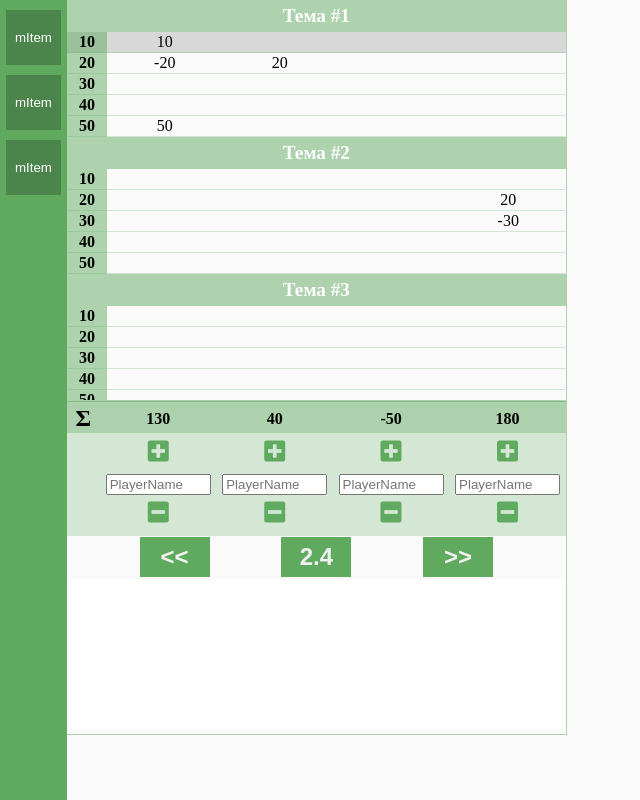
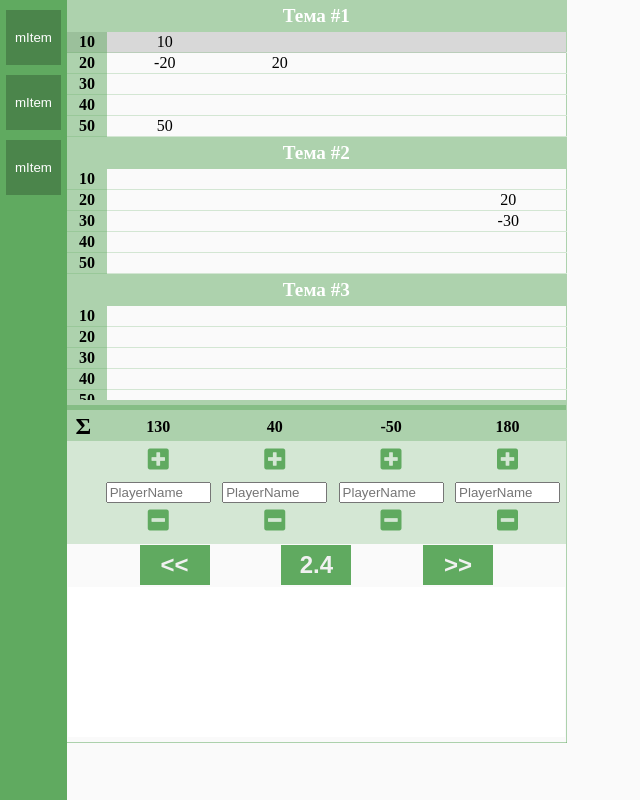
Before and after one commit to eXConf/sigma-x-react, a React app: page / in a window 1280 px wide. Shown: the whole page, without its empty margins (0-640 px from the left). Built offline with nearby package versions, Linux system fonts and the light colour scheme.

Commit message:
bigger total score divider

```diff
--- a/public/style.css
+++ b/public/style.css
@@ -112,7 +112,7 @@
 }
 
 .divider {
-  border-top: solid 2px var(--theme-green-light);
+  border-top: solid 10px var(--theme-green-light);
   background-color: var(--theme-green-light);
 }
 
```
